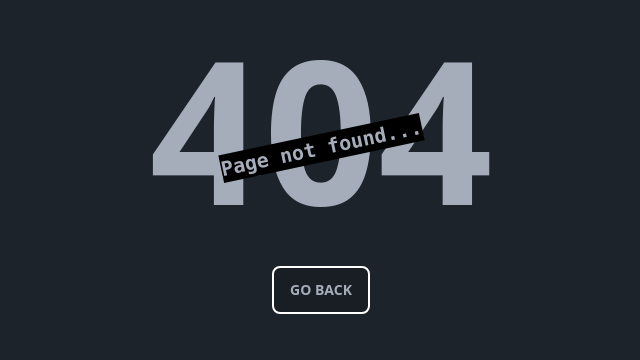
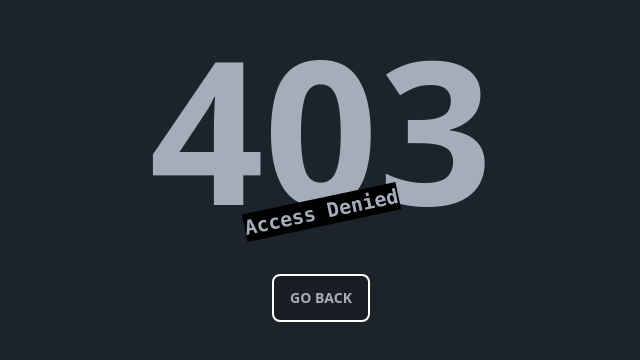
Before and after one commit to Sohel-786/LMS, a React (Vite) app in the folder client/: page /denied in a window 1280 px wide. Before the commit this address had no page. Shown: the part 234-594 px from the top of the page, without its empty margins (319-959 px from the left). Built offline with nearby package versions, Linux system fonts and the light colour scheme.

Commit message:
Practice

```diff
--- a/client/src/App.jsx
+++ b/client/src/App.jsx
@@ -5,6 +5,7 @@ import Notfound from "./pages/Notfound";
 import SignUp from "./pages/Signup";
 import SignIn from './pages/SignIn'
 import Contact from "./pages/Contact";
+import Denied from "./pages/Denied";
 
 function App() {
 
@@ -16,6 +17,7 @@ function App() {
         <Route path="/signup" element={<SignUp />}/>
         <Route path="/signin" element={<SignIn />}/>
         <Route path="/contact" element={<Contact />}/>
+        <Route path="/denied" element={<Denied />}/>
         <Route path="*" element={<Notfound />}/>
       </Routes>
     </div>
--- /dev/null
+++ b/client/src/pages/Denied.jsx
@@ -0,0 +1,18 @@
+import { useNavigate } from "react-router-dom";
+
+function Denied(){
+
+    const navigate = useNavigate();
+
+    return (
+        <div data-theme='dark' className="h-screen w-full flex flex-col justify-center items-center">
+        <h1 className="text-[200px] font-semibold">403</h1>
+        <p className=" text-xl relative -top-20 font-bold bg-black font-mono -rotate-12">Access Denied</p>
+        <button onClick={() =>{
+            navigate(-1)
+        }} className="btn border-2 border-white hover:bg-purple-900 hover:scale-125 hover:text-white hover:border-sky-300 relative -top-8">Go Back</button>
+    </div>
+    )
+}
+
+export default Denied;
```
